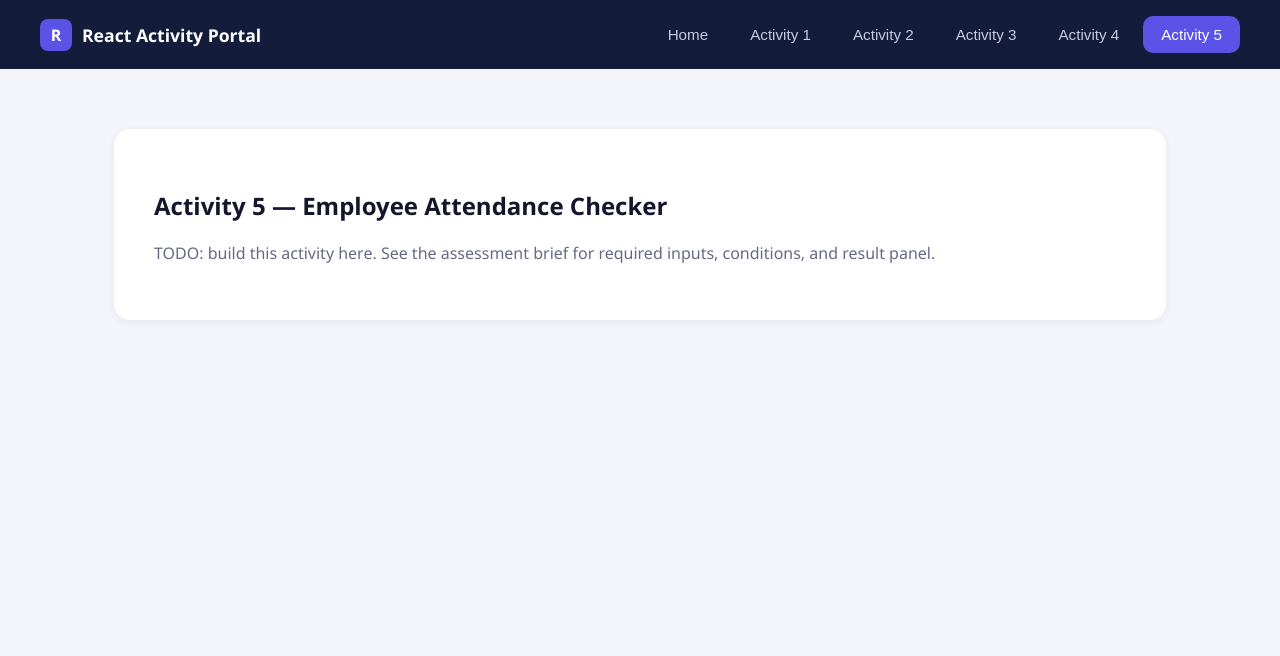
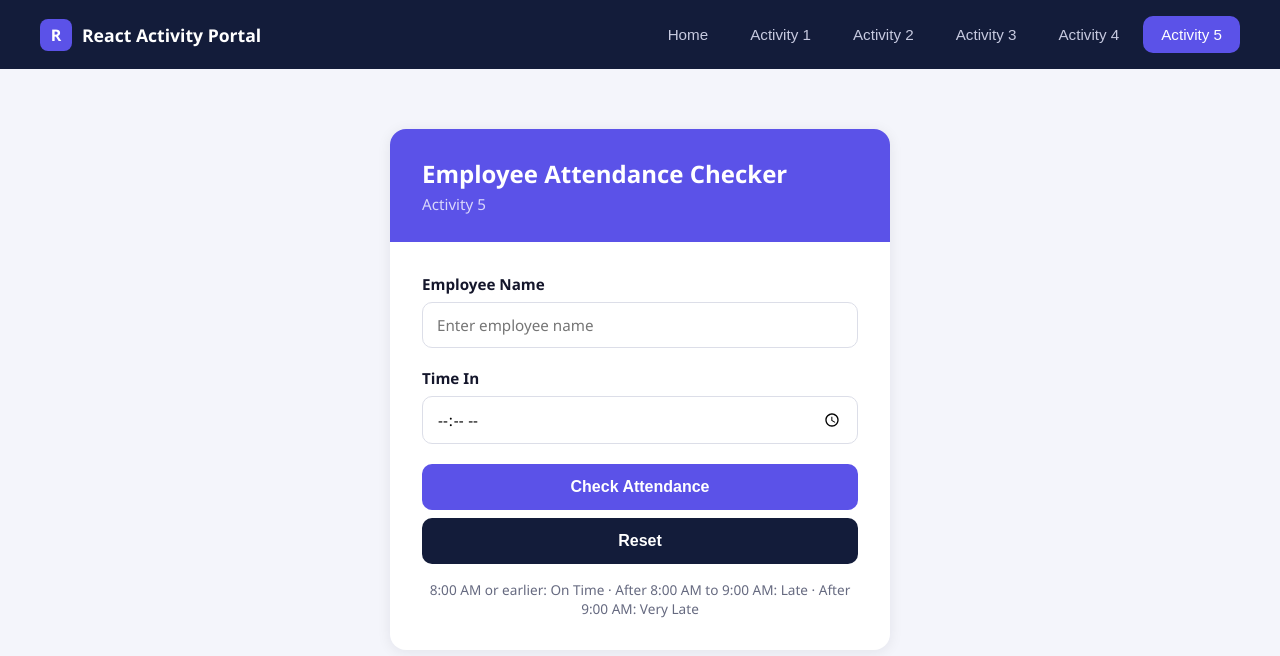
Before and after one commit to davidjamesdeocampo-coder/react-activity-portal, a React (Vite) app: page / in a window 1280 px wide. Both pictures are taken after a click on the button "Activity 5". Shown: the top 656 px of the page. Built offline with nearby package versions, Linux system fonts and the light colour scheme.

Commit message:
Baure Attendance Checker

```diff
--- a/src/pages/AttendanceChecker.jsx
+++ b/src/pages/AttendanceChecker.jsx
@@ -1,8 +1,147 @@
+import { useState } from "react";
+
 export default function AttendanceChecker() {
+  const [employeeName, setEmployeeName] = useState("");
+  const [timeIn, setTimeIn] = useState("");
+  const [message, setMessage] = useState("");
+  const [messageType, setMessageType] = useState("");
+  const [result, setResult] = useState(null);
+
+  function handleCheckAttendance() {
+    if (employeeName.trim() === "" || timeIn === "") {
+      setMessage("Please enter employee name and time in.");
+      setMessageType("error");
+      setResult(null);
+      return;
+    }
+    const [hours, minutes] = timeIn.split(":").map(Number);
+    const decimalTime = hours + minutes / 60;
+    let attendanceStatus;
+    let followUpMessage;
+
+    if (decimalTime <= 8) {
+      attendanceStatus = "On Time";
+      followUpMessage = "Status: On Time - Good job!";
+    } else if (decimalTime <= 9) {
+      attendanceStatus = "Late";
+      followUpMessage = "Status: Late - Please be on time tomorrow.";
+    } else {
+      attendanceStatus = "Very Late";
+      followUpMessage =
+        "Status: Very Late - Report to your supervisor.";
+    }
+
+    const displayTime = new Date(
+      `2000-01-01T${timeIn}`
+    ).toLocaleTimeString([], {
+      hour: "numeric",
+      minute: "2-digit",
+    });
+
+    setResult({
+      name: employeeName,
+      timeIn: displayTime,
+      attendanceStatus,
+      followUpMessage,
+    });
+
+    setMessage("Attendance checked!");
+    setMessageType("success");
+  }
+
+  function handleReset() {
+    setEmployeeName("");
+    setTimeIn("");
+    setMessage("");
+    setMessageType("");
+    setResult(null);
+  }
+
   return (
-    <div className="activity-placeholder">
-      <h2>Activity 5 — Employee Attendance Checker</h2>
-      <p>TODO: build this activity here. See the assessment brief for required inputs, conditions, and result panel.</p>
+    <div className="activity-page">
+      <div className="auth-card">
+        <div className="auth-header">
+          <h2>Employee Attendance Checker</h2>
+          <p>Activity 5</p>
+        </div>
+
+        <div className="auth-body">
+          <div className="form-group">
+            <label>Employee Name</label>
+            <input
+              type="text"
+              placeholder="Enter employee name"
+              value={employeeName}
+              onChange={(e) => setEmployeeName(e.target.value)}
+            />
+          </div>
+
+          <div className="form-group">
+            <label>Time In</label>
+            <input
+              type="time"
+              value={timeIn}
+              onChange={(e) => setTimeIn(e.target.value)}
+            />
+          </div>
+
+          {message && (
+            <div
+              className={
+                messageType === "error"
+                  ? "alert alert-error"
+                  : "alert alert-success"
+              }
+            >
+              {message}
+            </div>
+          )}
+
+          <div className="button-row">
+            <button
+              className="btn-primary"
+              onClick={handleCheckAttendance}
+            >
+              Check Attendance
+            </button>
+
+            <button
+              className="btn-secondary"
+              onClick={handleReset}
+            >
+              Reset
+            </button>
+          </div>
+
+          {result && (
+            <div className="welcome-panel">
+              <h3>Result</h3>
+
+              <p>
+                <strong>Employee Name:</strong> {result.name}
+              </p>
+
+              <p>
+                <strong>Time In:</strong> {result.timeIn}
+              </p>
+
+              <p>
+                <strong>Attendance Status:</strong>{" "}
+                {result.attendanceStatus}
+              </p>
+
+              <p>
+                <strong>Message:</strong> {result.followUpMessage}
+              </p>
+            </div>
+          )}
+
+          <p className="hint-text">
+            8:00 AM or earlier: On Time · After 8:00 AM to 9:00 AM: Late ·
+            After 9:00 AM: Very Late
+          </p>
+        </div>
+      </div>
     </div>
   );
 }
```
